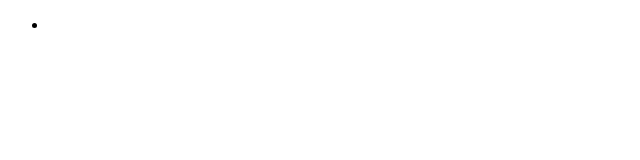
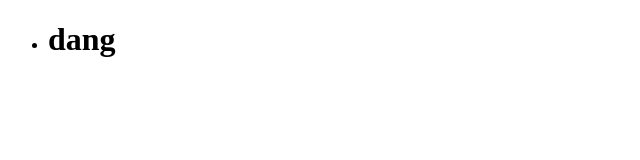
Before and after one commit to Mrwangmingchao/study, a plain HTML site: page index.html in a window 1280 px wide. Shown: the whole page, without its empty margins (0-640 px from the left). Drawn offline with Linux system fonts and the light colour scheme.

Commit message:
添加了h1

```diff
--- a/index.html
+++ b/index.html
@@ -7,12 +7,12 @@
     <title>Document</title>
 </head>
 <body>
-    <div>
+
         <ul>
             <li>
-
+                <h1>dang</h1>
             </li>
         </ul>
-    </div>
+
 </body>
 </html>
```
